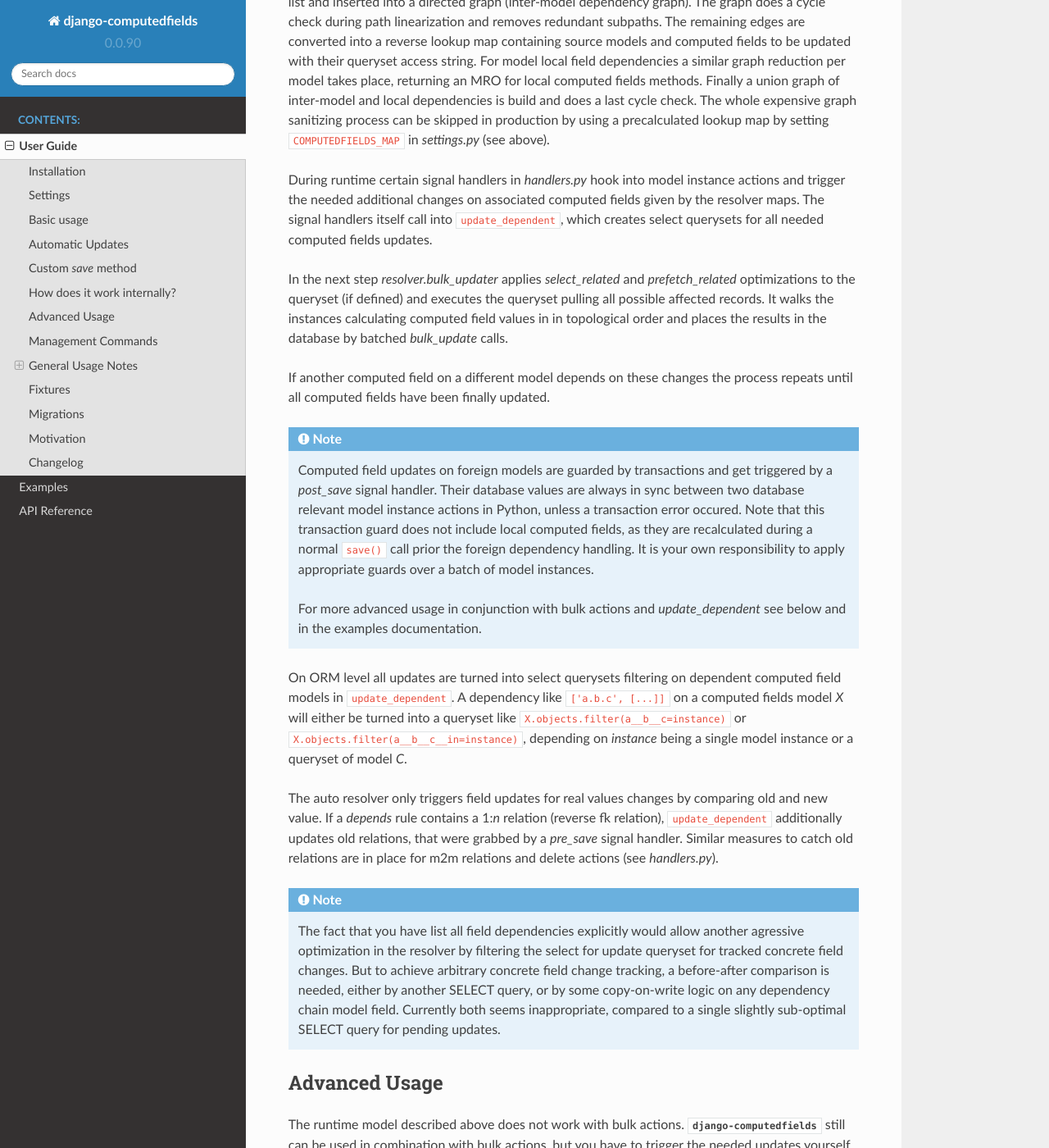
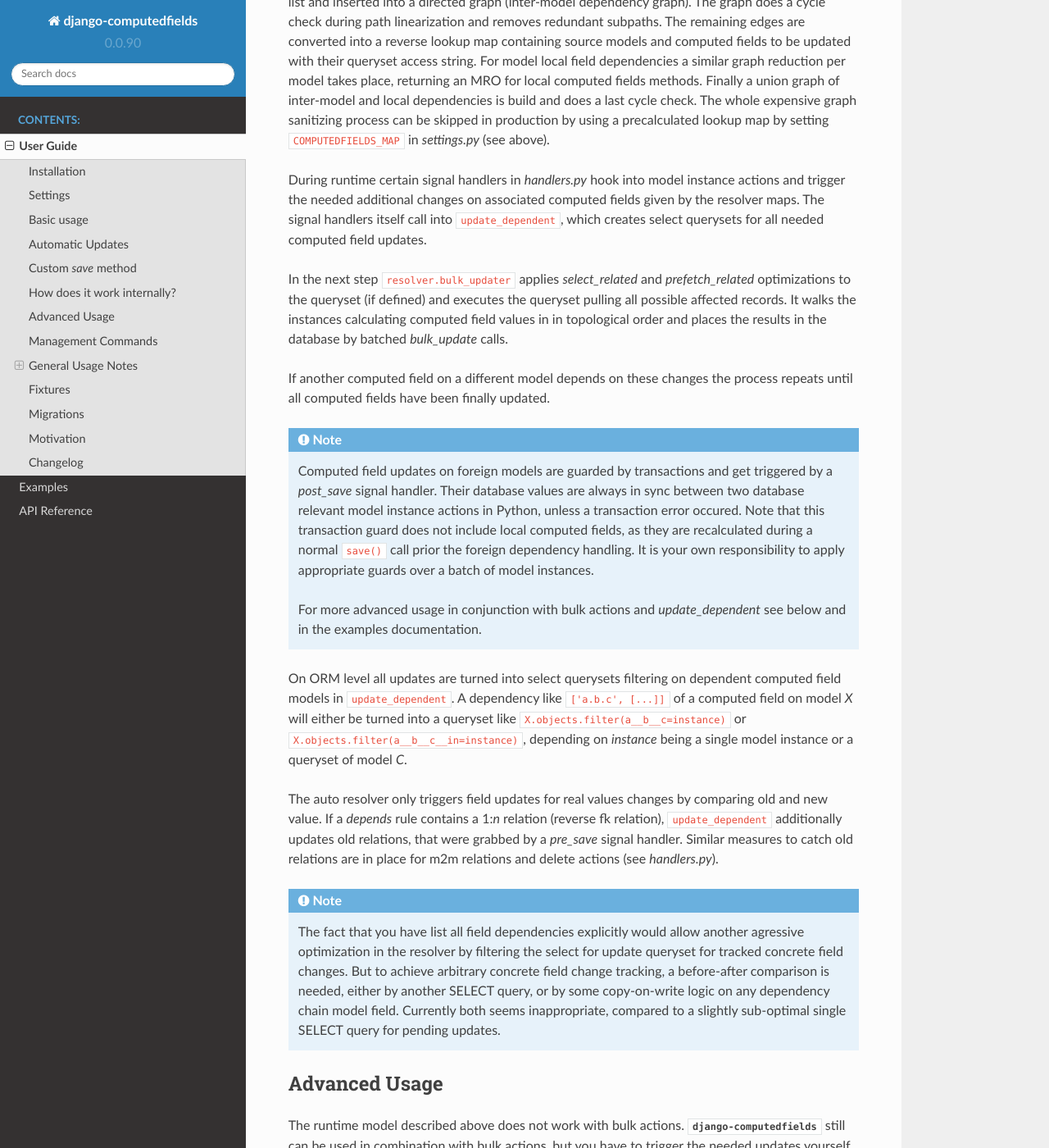
Before and after one commit to netzkolchose/django-computedfields, a Sphinx documentation site: the page built from docs/manual.rst, in a window 1280 px wide and 1400 px high, scrolled down 4468 px. Shown: the whole window at 82% size. Built offline with Sphinx 7.4.7 and the Read the Docs theme 2.0.0, drawn with Linux system fonts in a browser that asks for light colours; the version number is read from the project's files by our own code; some of the changed text lies outside the part shown.

Commit message:
more doc fixes

```diff
--- a/docs/manual.rst
+++ b/docs/manual.rst
@@ -228,9 +228,9 @@ can be skipped in production by using a precalculated lookup map by setting ``CO
 During runtime certain signal handlers in `handlers.py` hook into model instance actions and trigger
 the needed additional changes on associated computed fields given by the resolver maps.
 The signal handlers itself call into ``update_dependent``, which creates select querysets for all needed
-computed fields updates.
+computed field updates.
 
-In the next step `resolver.bulk_updater` applies `select_related` and `prefetch_related` optimizations
+In the next step ``resolver.bulk_updater`` applies `select_related` and `prefetch_related` optimizations
 to the queryset (if defined) and executes the queryset pulling all possible affected records. It walks the
 instances calculating computed field values in in topological order and places the results
 in the database by batched `bulk_update` calls.
@@ -250,7 +250,7 @@ computed fields have been finally updated.
     examples documentation.
 
 On ORM level all updates are turned into select querysets filtering on dependent computed field models
-in ``update_dependent``. A dependency like ``['a.b.c', [...]]`` on a computed fields model `X` will either
+in ``update_dependent``. A dependency like ``['a.b.c', [...]]`` of a computed field on model `X` will either
 be turned into a queryset like ``X.objects.filter(a__b__c=instance)`` or ``X.objects.filter(a__b__c__in=instance)``,
 depending on `instance` being a single model instance or a queryset of model `C`.
 
@@ -265,7 +265,7 @@ Similar measures to catch old relations are in place for m2m relations and delet
     the resolver by filtering the select for update queryset for tracked concrete field changes.
     But to achieve arbitrary concrete field change tracking, a before-after comparison is needed, either by
     another SELECT query, or by some copy-on-write logic on any dependency chain model field.
-    Currently both seems inappropriate, compared to a single slightly sub-optimal SELECT query for pending updates.
+    Currently both seems inappropriate, compared to a slightly sub-optimal single SELECT query for pending updates.
 
 
 Advanced Usage
@@ -346,7 +345,7 @@ Please keep in mind, that this comes to a price:
 
 - additional space requirement in database
 - redundant data (as with any denormalization)
-- possible data integrity issues (sync vs desync state)
+- possible data integrity issues (sync vs. desync state)
 - higher project complexity on Django side (signal hooks, ``app.ready`` hook with resolver initialization)
 - higher insert/update costs, which might create new bottlenecks
 
```
Also changed, not shown: other parts of docs/manual.rst (+6 -7 lines).
